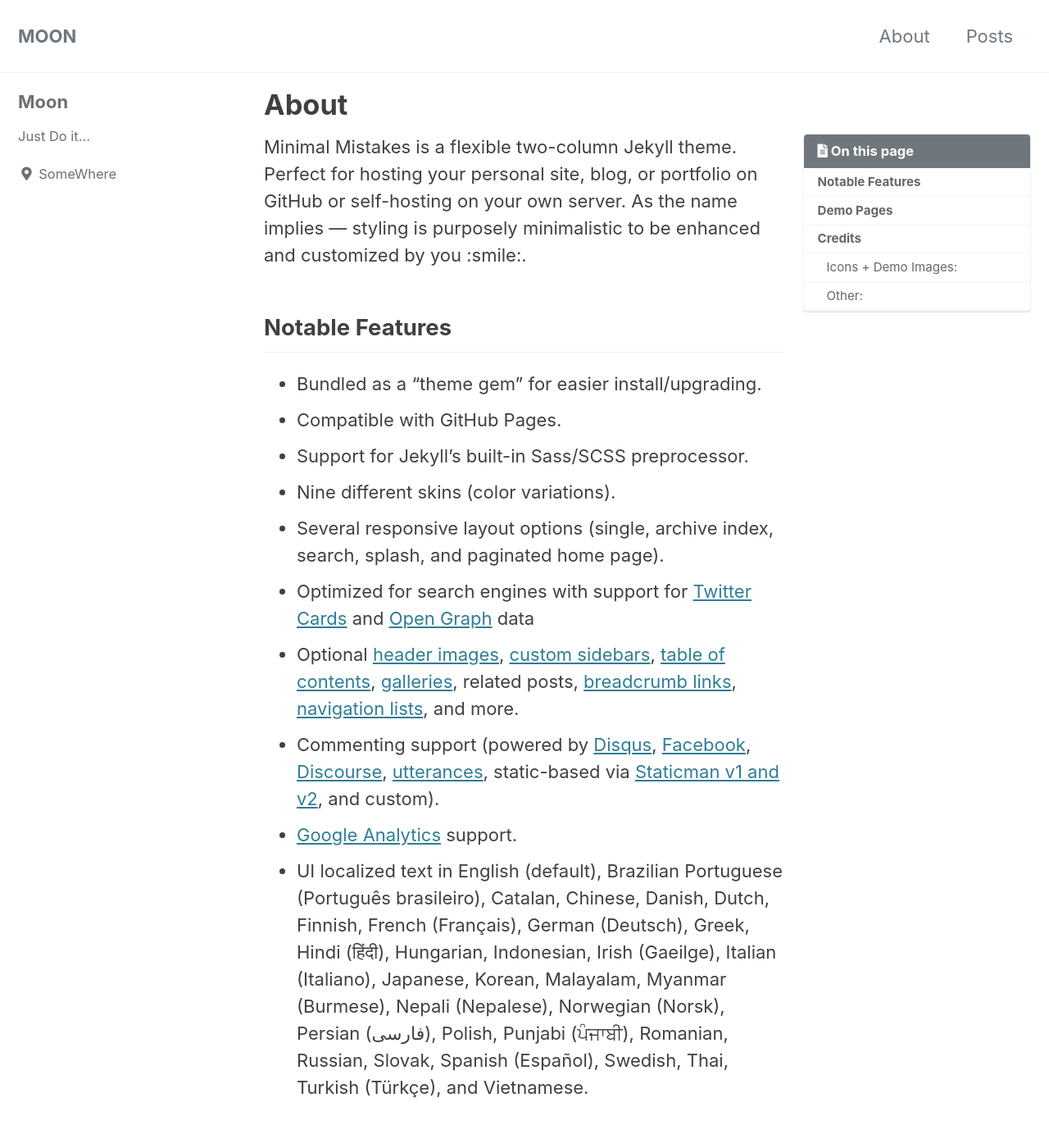
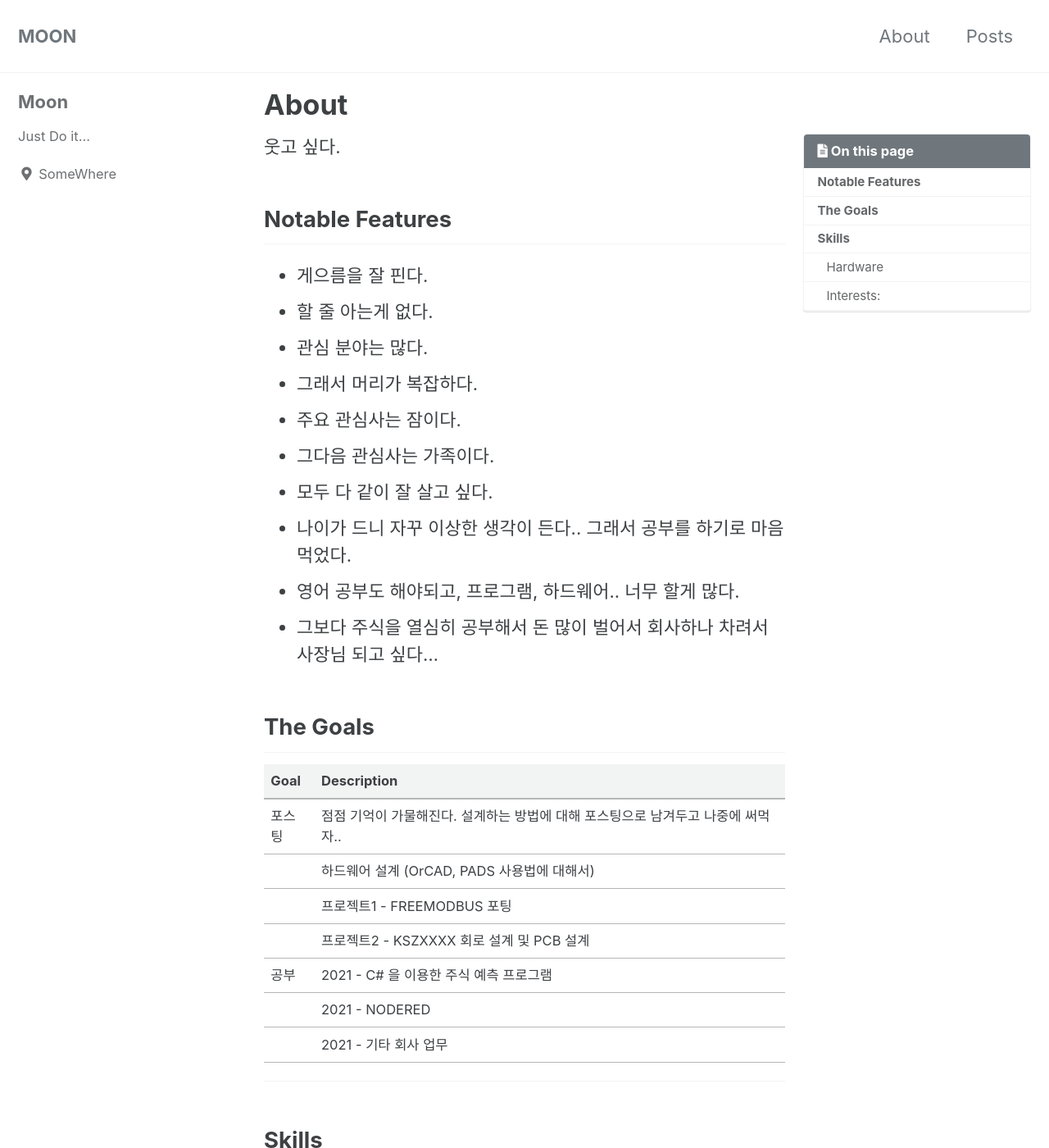
Before and after one commit to wmoon76/wmoon76.github.io, a Jekyll site: the page built from _pages/about.md, in a window 1280 px wide and 1400 px high. Shown: the whole window at 82% size. Built offline with Jekyll 4.4.1, drawn with Linux system fonts in a browser that asks for light colours; cached includes are drawn as plain includes; some of the changed text lies outside the part shown.

Commit message:
Update about.md

```diff
--- a/_pages/about.md
+++ b/_pages/about.md
@@ -16,62 +16,56 @@ last_modified_at: 2020-10-28T14:51:23-04:00
 toc: true
 ---
 
-Minimal Mistakes is a flexible two-column Jekyll theme. Perfect for hosting your personal site, blog, or portfolio on GitHub or self-hosting on your own server. As the name implies --- styling is purposely minimalistic to be enhanced and customized by you :smile:.
+웃고 싶다.
 
 ## Notable Features
 
-- Bundled as a "theme gem" for easier install/upgrading.
-- Compatible with GitHub Pages.
-- Support for Jekyll's built-in Sass/SCSS preprocessor.
-- Nine different skins (color variations).
-- Several responsive layout options (single, archive index, search, splash, and paginated home page).
-- Optimized for search engines with support for [Twitter Cards](https://dev.twitter.com/cards/overview) and [Open Graph](http://ogp.me/) data
-- Optional [header images](https://mmistakes.github.io/minimal-mistakes/docs/layouts/#headers), [custom sidebars](https://mmistakes.github.io/minimal-mistakes/docs/layouts/#sidebars), [table of contents](https://mmistakes.github.io/minimal-mistakes/docs/helpers/#table-of-contents), [galleries](https://mmistakes.github.io/minimal-mistakes/docs/helpers/#gallery), related posts, [breadcrumb links](https://mmistakes.github.io/minimal-mistakes/docs/configuration/#breadcrumb-navigation-beta), [navigation lists](https://mmistakes.github.io/minimal-mistakes/docs/helpers/#navigation-list), and more.
-- Commenting support (powered by [Disqus](https://disqus.com/), [Facebook](https://developers.facebook.com/docs/plugins/comments), [Discourse](https://www.discourse.org/), [utterances](https://utteranc.es/), static-based via [Staticman v1 and v2](https://staticman.net/), and custom).
-- [Google Analytics](https://www.google.com/analytics/) support.
-- UI localized text in English (default), Brazilian Portuguese (Português brasileiro), Catalan, Chinese, Danish, Dutch, Finnish, French (Français), German (Deutsch), Greek, Hindi (हिंदी), Hungarian, Indonesian, Irish (Gaeilge), Italian (Italiano), Japanese, Korean, Malayalam, Myanmar (Burmese), Nepali (Nepalese), Norwegian (Norsk), Persian (فارسی), Polish, Punjabi (ਪੰਜਾਬੀ), Romanian, Russian, Slovak, Spanish (Español), Swedish, Thai, Turkish (Türkçe), and Vietnamese.
+- 게으름을 잘 핀다.
+- 할 줄 아는게 없다.
+- 관심 분야는 많다.
+- 그래서 머리가 복잡하다.
+- 주요 관심사는 잠이다.
+- 그다음 관심사는 가족이다.
+- 모두 다 같이 잘 살고 싶다.
+- 나이가 드니 자꾸 이상한 생각이 든다.. 그래서 공부를 하기로 마음 먹었다.
+- 영어 공부도 해야되고, 프로그램, 하드웨어.. 너무 할게 많다.
+- 그보다 주식을 열심히 공부해서 돈 많이 벌어서 회사하나 차려서 사장님 되고 싶다...
 
-## Demo Pages
+## The Goals
 
-| Name                         | Description                                                  |
-| ---------------------------- | ------------------------------------------------------------ |
-| ABCD                         | A post with a large header image.                            |
-| DEFDA                        | A variety of common markup showing how the theme styles them. |
-| dfdfafda                     | Post displaying highlighted code.                            |
-| fdafdaf                      | A post showing several images wrapped in `<figure>` elements. |
-| fdafda                       | Single page from a collection.                               |
-| afdaf                        | Posts grouped by category.                                   |
-| [Tags Archive][tags-archive] | Posts grouped by tag.                                        |
+| Goal   | Description                                                  |
+| ------ | ------------------------------------------------------------ |
+| 포스팅 | 점점 기억이 가물해진다. 설계하는 방법에 대해 포스팅으로 남겨두고 나중에 써먹자.. |
+|        | 하드웨어 설계 (OrCAD, PADS 사용법에 대해서)                  |
+|        | 프로젝트1 -  FREEMODBUS 포팅                                 |
+|        | 프로젝트2 - KSZXXXX 회로 설계 및 PCB 설계                    |
+| 공부   | 2021 - C# 을 이용한 주식 예측 프로그램                       |
+|        | 2021 - NODERED                                               |
+|        | 2021 - 기타 회사 업무                                        |
 
-For even more demo pages check the [posts archive][year-archive].
 
-[sample-collection]: {{ "/recipes/chocolate-chip-cookies/" | relative_url }}
-[categories-archive]: {{ "/categories/" | relative_url }}
-[tags-archive]: {{ "/tags/" | relative_url }}
-[year-archive]: {{ "/year-archive/" | relative_url }}
 
 ---
 
-## Credits
+## Skills
 
-### Icons + Demo Images:
+### Hardware
 
-- [The Noun Project](https://thenounproject.com) -- Garrett Knoll, Arthur Shlain, and [tracy tam](https://thenounproject.com/tracytam)
-- [Font Awesome](http://fontawesome.io/)
-- [Unsplash](https://unsplash.com/)
+- OrCAD를 이용하여 회로 설계
+- PADS를 이용한 ARTWORK
+- Pro-E를 이용하여 간단한 기구 설계(?) 거의 PCB 레이아웃 용도로...
+- 요새 MCU는 잘 나와서.. 뭐
 
-### Other:
+### Interests:
 
-- [Jekyll](https://jekyllrb.com/)
-- [jQuery](https://jquery.com/)
-- [Susy](http://susy.oddbird.net/)
-- [Breakpoint](http://breakpoint-sass.com/)
-- [Magnific Popup](http://dimsemenov.com/plugins/magnific-popup/)
-- [FitVids.JS](http://fitvidsjs.com/)
-- Greedy Navigation - [lukejacksonn](https://codepen.io/lukejacksonn/pen/PwmwWV)
-- [jQuery Smooth Scroll](https://github.com/kswedberg/jquery-smooth-scroll)
-- [Lunr](http://lunrjs.com)
+- Sleep
+- Money
+- Family
+- Parents
+- Brother
+- Nephew
+- Stock
+- Programming
+- Business
 
 ---
-
-Minimal Mistakes is designed, developed, and maintained by Michael Rose. Just another boring, tattooed, designer from Buffalo New York.
```
